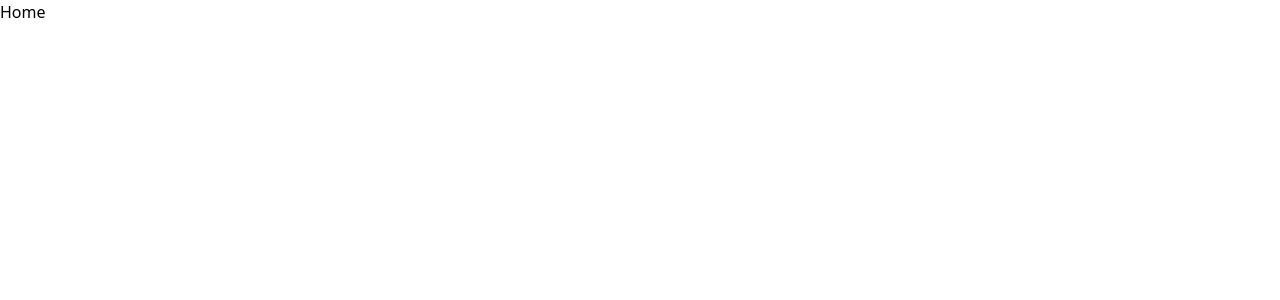
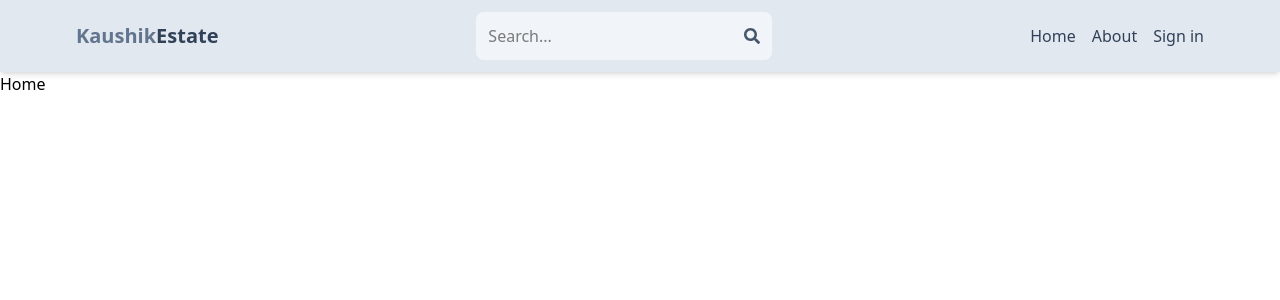
Before and after one commit to Kaushiknr2002/Estate-Mern, a React (Vite) app in the folder client/: page / in a window 1280 px wide. Shown: the top 300 px of the page. Built offline with nearby package versions, Linux system fonts and the light colour scheme.

Commit message:
create header component

```diff
--- /dev/null
+++ b/client/component/Header.jsx
@@ -0,0 +1,42 @@
+import React from 'react'
+import {FaSearch} from 'react-icons/fa'
+import { Link } from 'react-router-dom'
+
+export default function Header() {
+    return (
+      <header className='bg-slate-200 shadow-md'>
+        <div className='flex justify-between items-center max-w-6xl mx-auto p-3'>
+          <Link to='/'>
+            <h1 className='font-bold text-sm sm:text-xl flex flex-wrap'>
+              <span className='text-slate-500'>Kaushik</span>
+              <span className='text-slate-700'>Estate</span>
+            </h1>
+          </Link>
+
+          <form className='bg-slate-100 p-3 rounded-lg flex items-center'>
+            <input
+              type="text"
+              placeholder='Search...'
+              className='bg-transparent outline-none w-24 sm:w-64'
+
+            />
+            <FaSearch className='text-slate-600' />
+          </form>
+
+          <ul className='flex gap-4'>
+            <Link to='/'>
+              <li className='hidden sm:inline text-slate-700 hover:underline'>Home</li>
+            </Link>
+            <Link to='/about'>
+              <li className='hidden sm:inline text-slate-700 hover:underline'>About</li>
+            </Link>
+            <Link to='sign-in'>
+              <li className=' text-slate-700 hover:underline'>Sign in</li>
+            </Link>
+          </ul>
+
+        </div>
+
+      </header>
+    )
+  }
--- a/client/package.json
+++ b/client/package.json
@@ -13,6 +13,7 @@
     "@tailwindcss/vite": "^4.0.8",
     "react": "^19.0.0",
     "react-dom": "^19.0.0",
+    "react-icons": "^5.5.0",
     "react-router-dom": "^7.2.0",
     "tailwindcss": "^4.0.8"
   },
--- a/client/src/App.jsx
+++ b/client/src/App.jsx
@@ -4,10 +4,12 @@
 import Profile from "./pages/Profile"
 import Home from "./pages/Home"
 import Signin from "./pages/signin"
+import Header from "../component/Header"
 
 export default function App(){
   return (
     <BrowserRouter>
+    <Header />
       <Routes>
         <Route path="/" element={<Home />}></Route>
         <Route path="/sign-in" element={<Signin />}></Route>
```
Also changed, not shown: 1 other file (tests, documents, lock files or other folders).
